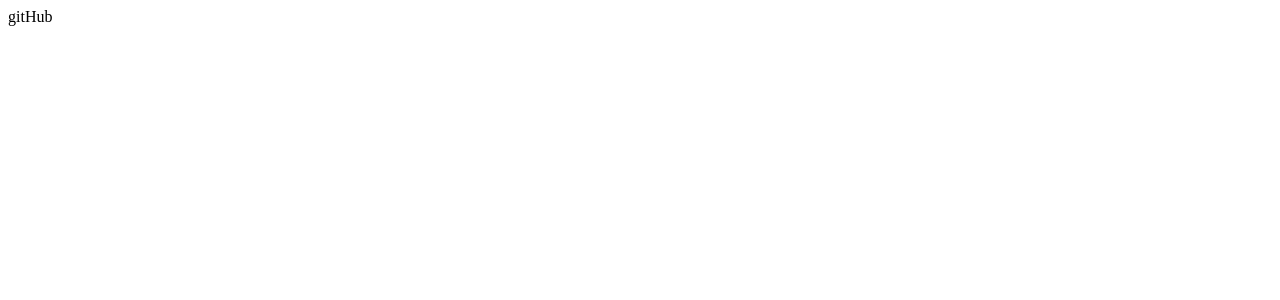
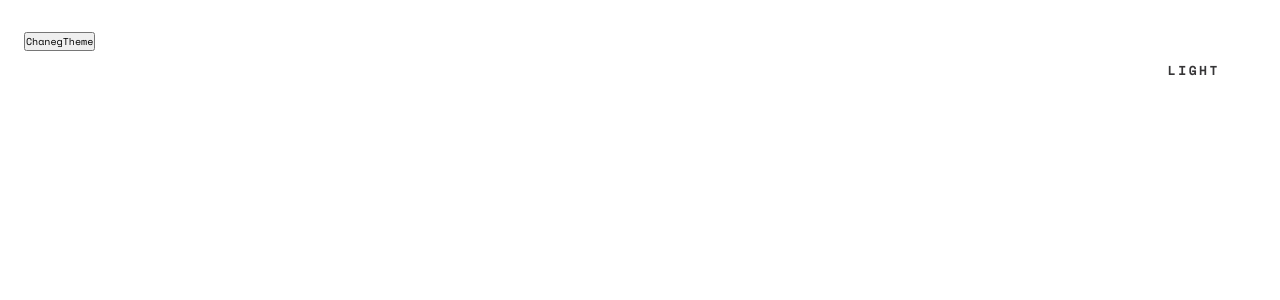
Before and after one commit to kowall1013/github-search-app, a React (Create React App) app: page / in a window 1280 px wide. Shown: the top 300 px of the page. Built offline with nearby package versions, Linux system fonts and the light colour scheme.

Commit message:
working at themeToggleHook

```diff
--- a/src/App.tsx
+++ b/src/App.tsx
@@ -1,8 +1,30 @@
+import { useState } from 'react';
+import styled from 'styled-components';
+import { ThemeProvider } from "styled-components";
+import GlobalStyles from './globalStyles';
+import { lightTheme, darkTheme } from "./Themes";
+import GitHubSearchPanel from './componets/GitHubSearchPanel';
+import { COLORS } from './constant';
+
+const Wrapper = styled.div`
+  min-height: 100%;
+  padding: 32px 24px 80px 24px;
+`;
+
 function App() {
+  const [theme, setTheme] = useState('light');
+
+  function themeToggler() {
+    theme === 'light' ? setTheme('dark') : setTheme('light')
+  }
   return (
-    <div>
-      gitHub
-    </div>
+    <ThemeProvider theme={theme === 'light' ? lightTheme : darkTheme}>
+      <Wrapper>
+        <button onClick={themeToggler}>ChanegTheme</button>
+        <GitHubSearchPanel />
+      </Wrapper>
+      <GlobalStyles />
+    </ThemeProvider>
   );
 }
 
--- /dev/null
+++ b/src/Themes.tsx
@@ -0,0 +1,17 @@
+import { DefaultTheme } from "styled-components"
+
+declare module "styled-components" {
+  export interface DefaultTheme {
+    body: string
+    text: string
+  }
+}
+
+export const lightTheme: DefaultTheme = {
+  body: '#FFF',
+  text: '#363537',
+}
+export const darkTheme: DefaultTheme = {
+  body: '#363537',
+  text: '#FAFAFA',
+}
--- /dev/null
+++ b/src/componets/GitHubSearchPanel.tsx
@@ -0,0 +1,49 @@
+import styled from 'styled-components';
+import { COLORS } from '../constant';
+
+const Header = styled.header`
+  display: flex;
+  justify-content: space-between;
+  align-items: center;
+`;
+
+const Title = styled.h1`
+  font-size: 2.6rem;
+  font-weight: 700;
+  line-height: 38px;
+  color: ${COLORS.darkMode.white};
+  line-height: 38.5px;
+`;
+
+const ThemeMode = styled.div`
+  display: flex;
+  align-items: center;
+  gap: 16px;
+
+
+  span {
+    font-weight: 700;
+    font-size: 1.3rem;
+    text-transform: uppercase;
+    letter-spacing: 2.5px;
+    line-height: 19.25px;
+  }
+`;
+
+function GitHubSearchPanel():JSX.Element {
+
+
+  return (
+    <div>
+      <Header>
+        <Title>devfinder</Title>
+        <ThemeMode>
+          <span>light</span>
+          <img src="./assets/icon-sun.svg" alt="" />
+        </ThemeMode>
+      </Header>
+    </div>
+  )
+}
+
+export default GitHubSearchPanel;
--- a/src/globalStyles.ts
+++ b/src/globalStyles.ts
@@ -13,13 +13,16 @@ const GlobalStyles = createGlobalStyle`
 
 html, body, #root {
   height: 100%;
-  font-size: 16px;
+  font-size: 10px;
   font-family: 'Space Mono', monospace;
 }
 
 body {
   line-height: 1.5;
   -webkit-font-smoothing: antialiased;
+  background: ${({theme}) => theme.body};
+  color: ${({theme}) => theme.text};
+  transition: all 0.50s linear;
 }
 
 img, picture, video, canvas, svg {
```
Also changed, not shown: 2 other files (tests, documents, lock files or other folders).
